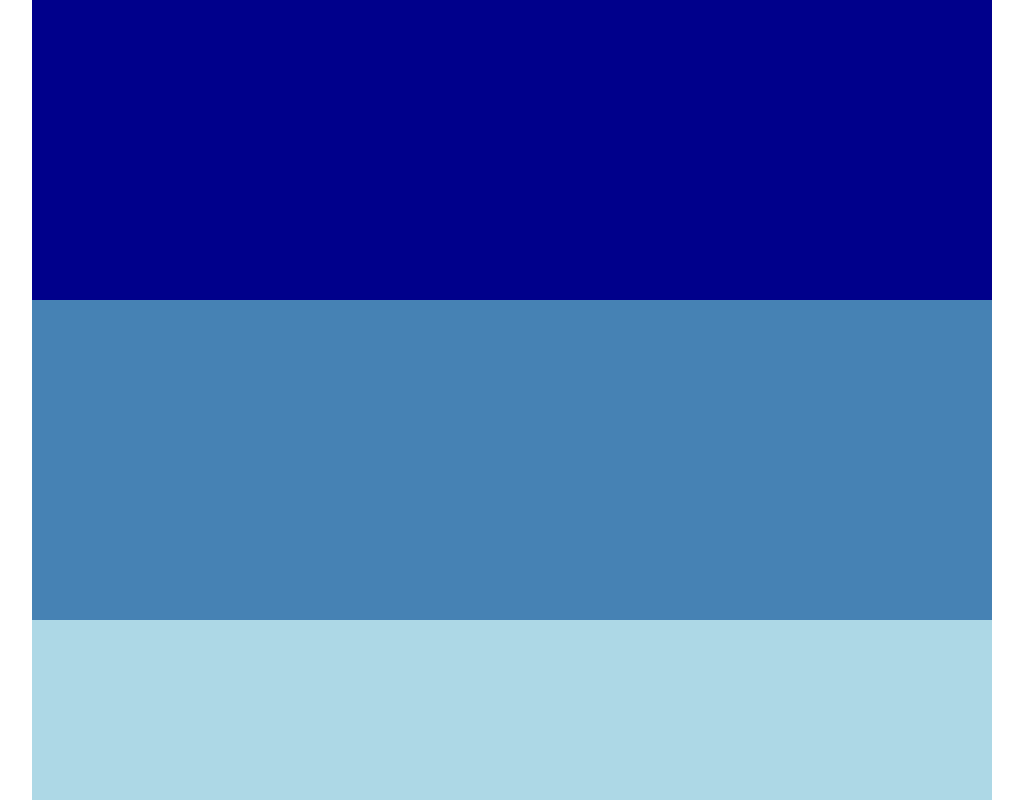
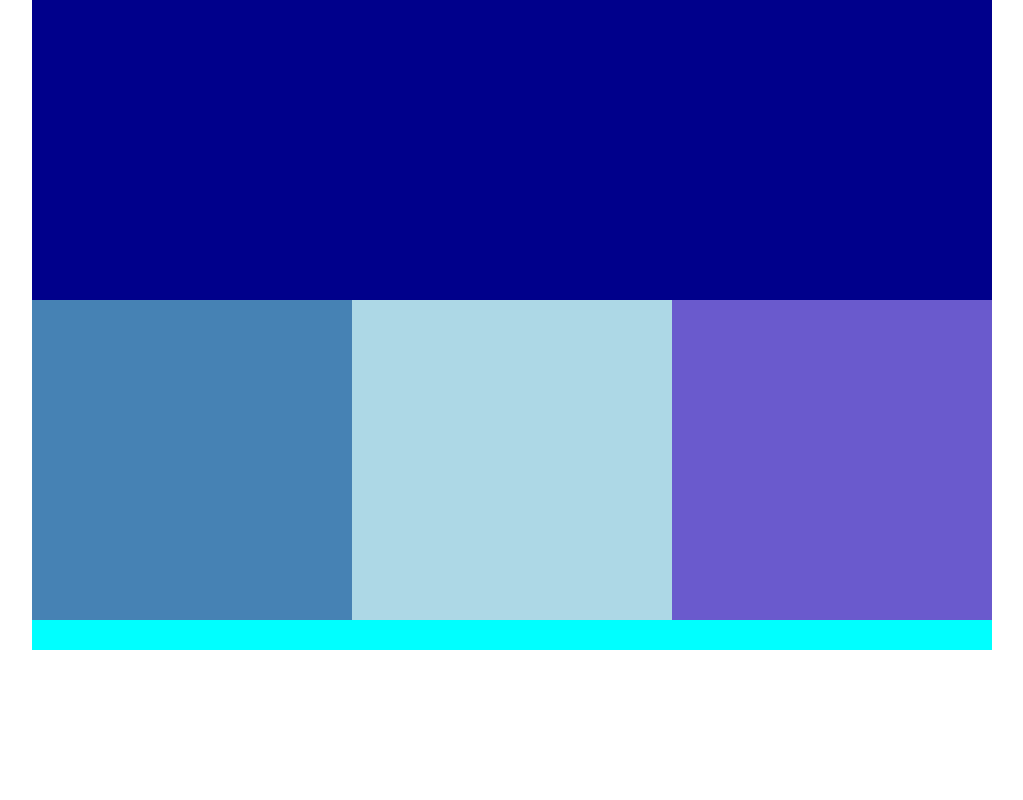
Before and after one commit to Jared-P-111/coding-respnsive-websites, a plain HTML site: page responsive-colors/03.01-206-colors-starter1 (1)/03.01-206-colors-starter/index.html in a window 1280 px wide. Shown: the top 800 px of the page, without its empty margins (128-1151 px from the left). Drawn offline with Linux system fonts and the light colour scheme.

Commit message:
changed the colors and widths to accomadate mulit device setup

```diff
--- a/responsive-colors/03.01-206-colors-starter1 (1)/03.01-206-colors-starter/css/main.css
+++ b/responsive-colors/03.01-206-colors-starter1 (1)/03.01-206-colors-starter/css/main.css
@@ -79,6 +79,14 @@ footer {
     background-color: black;
   }
 
+  .col-3 {
+    width: 50%;
+  }
+
+  #column-3 {
+    width: 100%;
+  }
+
 }
 
 
@@ -104,4 +112,12 @@ footer {
     background-color: aqua;
   }
 
+  .col-3 {
+    width: 33.33%;
+  }
+
+  #column-3 {
+    width: 33.33%;
+  }
+
 }
```
